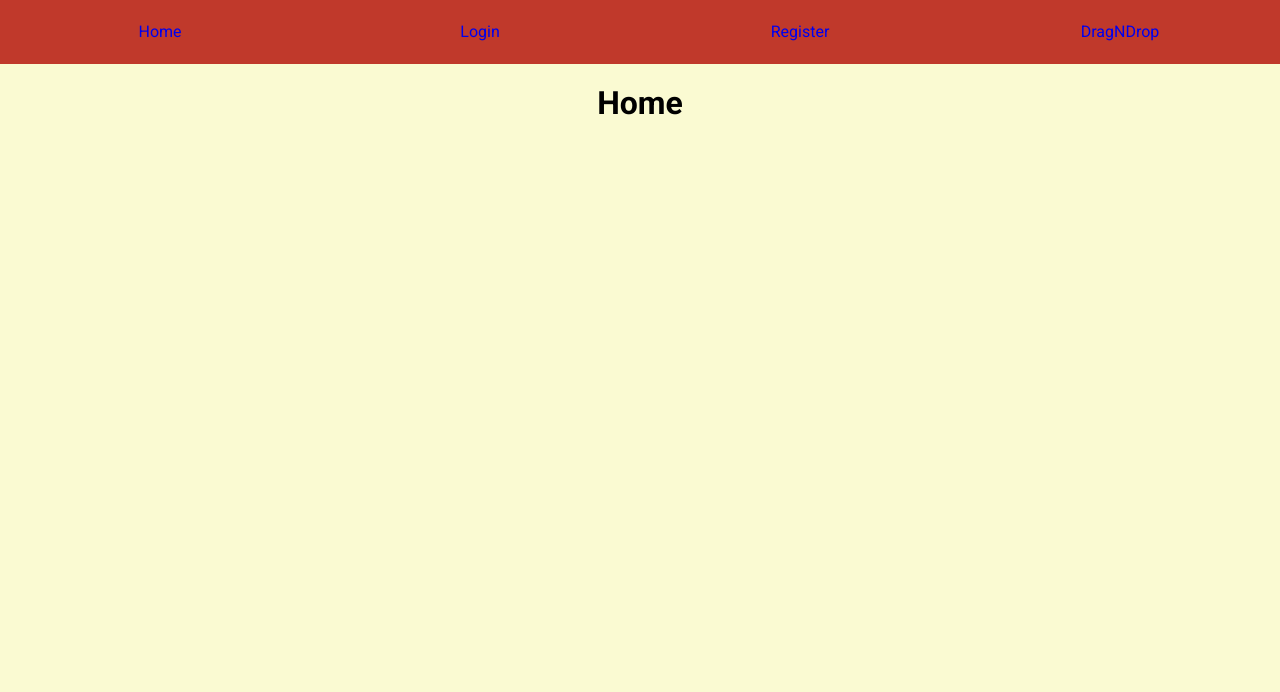
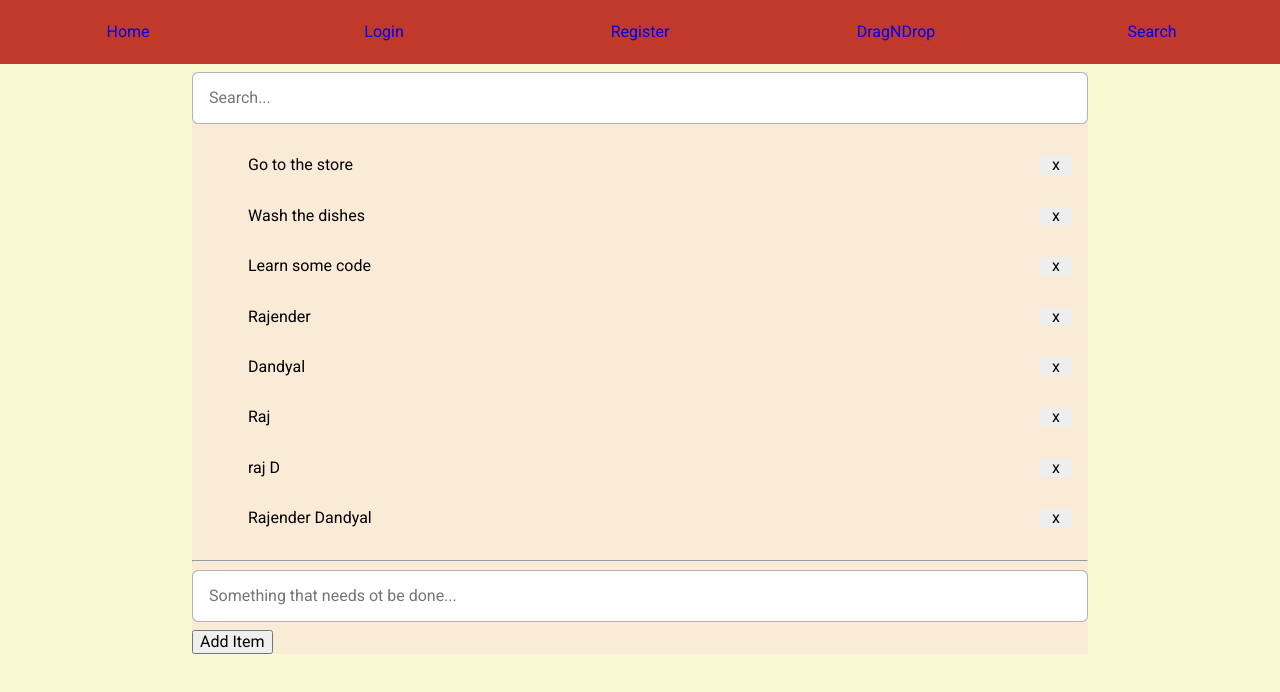
Before and after one commit to RajenderDandyal/React-reuseable-components, a React (Create React App) app in the folder client/: page /search in a window 1280 px wide. Shown: the top 692 px of the page. Built offline with nearby package versions, Linux system fonts and the light colour scheme.

Commit message:
added search static search logic

```diff
--- a/client/src/App.js
+++ b/client/src/App.js
@@ -7,12 +7,14 @@ import Home from "./components/Home/Home";
 import Register from "./components/Auth/Register";
 import Layout from "./components/Layout/Layout";
 import DragAndDrop from "./components/UI/DragNDrop";
+import Search from "./components/Search";
 
 function App() {
   return (
       <div className={classes.App}>
         <Layout>
           <Switch>
+            <Route path={"/search"} component={Search}/>
             <Route path={"/dragndrop"} component={DragAndDrop}/>
             <Route path={"/register"} component={Register}/>
             <Route path={"/login"} component={Login}/>
--- a/client/src/components/Layout/Layout.js
+++ b/client/src/components/Layout/Layout.js
@@ -112,6 +112,22 @@ class Layout extends Component {
         title: "DragNDrop",
         to: "/dragndrop"
       },
+      {
+        dropDownList: [
+          {title: "Home", to: "/"},
+          {title: "Login", to: "/login"},
+          {title: "Register", to: "/register"},
+          {title: "DragNDrop", to: "/dragndrop"},
+          {title: "Home", to: "/"},
+          {title: "Login", to: "/login"},
+          {title: "Register", to: "/register"},
+          {title: "DragNDrop", to: "/dragndrop"},
+        ],
+        parentId: "search",
+        childId: "searchDropDown",
+        title: "Search",
+        to: "/search"
+      },
     ]
   };
   handleMouseEnter = (e, parentId, DropDownId) => {
@@ -123,8 +139,8 @@ class Layout extends Component {
       e.currentTarget.style.backgroundColor = "white";
       dropdown.style.display = "block";
       dropdown.style.left = `-${(document.getElementById(parentId).getBoundingClientRect().left)}px`
-    } else if (e.currentTarget.id === "dragndrop") {
-      console.log("inside dragndrop")
+    } else if (e.currentTarget.id === "search") {
+      console.log("inside search")
 
       // always read the offsetWidth after setting display block
       // never try to read elem.style.width ... elem.offsetWidth
--- /dev/null
+++ b/client/src/components/Search/List.js
@@ -0,0 +1,76 @@
+import React from "react";
+import cl from "./search.module.scss";
+class List extends React.Component {
+	constructor(props) {
+		super(props);
+		this.state = {
+			filtered: []
+		};
+		this.handleChange = this.handleChange.bind(this);
+	}
+
+	componentDidMount() {
+    this.setState({
+      filtered: this.props.items
+    });
+  }
+
+  componentWillReceiveProps(nextProps) {
+    this.setState({
+      filtered: nextProps.items
+    });
+  }
+
+	handleChange(e) {
+		// Variable to hold the original version of the list
+    let currentList = [];
+		// Variable to hold the filtered list before putting into state
+    let newList = [];
+
+		// If the search bar isn't empty
+    if (e.target.value !== "") {
+			// Assign the original list to currentList
+      currentList = this.props.items;
+
+			// Use .filter() to determine which items should be displayed
+			// based on the search terms
+      newList = currentList.filter(item => {
+				// change current item to lowercase
+        const lc = item.toLowerCase();
+				// change search term to lowercase
+        const filter = e.target.value.toLowerCase();
+				// check to see if the current list item includes the search term
+				// If it does, it will be added to newList. Using lowercase eliminates
+				// issues with capitalization in search terms and search content
+        return lc.includes(filter);
+      });
+    } else {
+			// If the search bar is empty, set newList to original task list
+      newList = this.props.items;
+    }
+		// Set the filtered state based on what our rules added to newList
+    this.setState({
+      filtered: newList
+    });
+  }
+
+	render() {
+		return (
+			<div>
+				<input type="text" className="input" onChange={this.handleChange} placeholder="Search..." />
+					<ul>
+						{this.state.filtered.map(item => (
+							<li key={item}>
+								{item} &nbsp;
+								<span
+									className={cl.delete}
+									onClick={() => this.props.delete(item)}
+									>x</span>
+							</li>
+						))}
+					</ul>
+				</div>
+		)
+	}
+}
+export default List;
--- /dev/null
+++ b/client/src/components/Search/index.js
@@ -0,0 +1,84 @@
+import React from "react";
+import List from "./List";
+import cl from "./search.module.scss";
+
+class Search extends React.Component {
+    constructor(props) {
+      super(props);
+      this.state = {
+        list: ["Go to the store", "Wash the dishes", "Learn some code", "Rajender", "Dandyal", "Raj", "raj D", "Rajender Dandyal"]
+      };
+      this.addItem = this.addItem.bind(this);
+      this.removeItem = this.removeItem.bind(this);
+    }
+
+    addItem(e) {
+      // Prevent button click from submitting form
+      e.preventDefault();
+
+      // Create variables for our list, the item to add, and our form
+      let list = this.state.list;
+      const newItem = document.getElementById("addInput");
+      const form = document.getElementById("addItemForm");
+
+      // If our input has a value
+      if (newItem.value != "") {
+        // Add the new item to the end of our list array
+        list.push(newItem.value);
+        // Then we use that to set the state for list
+        this.setState({
+          list: list
+        });
+        // Finally, we need to reset the form
+        newItem.classList.remove("is-danger");
+        form.reset();
+      } else {
+        // If the input doesn't have a value, make the border red since it's required
+        newItem.classList.add("is-danger");
+      }
+    }
+
+    removeItem(item) {
+      // Put our list into an array
+      const list = this.state.list.slice();
+      // Check to see if item passed in matches item in array
+      list.some((el, i) => {
+        if (el === item) {
+          // If item matches, remove it from array
+          list.splice(i, 1);
+          return true;
+        }
+      });
+      // Set state to list
+      this.setState({
+        list: list
+      });
+    }
+
+    render() {
+      return (
+        <div className={cl.content}>
+          <div className={cl.container}>
+            <section className="section">
+                          <List items={this.state.list} delete={this.removeItem} />
+            </section>
+            <hr />
+            <section className="section">
+              <form className="form" id="addItemForm">
+                <input
+                  type="text"
+                  className="input"
+                  id="addInput"
+                  placeholder="Something that needs ot be done..."
+                />
+                <button className="button is-info" onClick={this.addItem}>
+                  Add Item
+                </button>
+              </form>
+            </section>
+          </div>
+        </div>
+      );
+    }
+  }
+  export default Search;
--- /dev/null
+++ b/client/src/components/Search/search.module.scss
@@ -0,0 +1,26 @@
+.content {
+width: 70%;
+margin: auto;
+}
+.container {
+    width: 100%;
+    background-color: antiquewhite;
+    input {
+        padding: 1em;
+    }
+    li {
+        display: flex;
+        justify-content: space-between;
+        padding: 1em;
+    }
+}
+.delete:hover {
+    cursor: pointer;
+}
+.delete {
+    background-color: #eee;
+    display: inline-flex;
+    width: 2em;
+    justify-content: center;
+    align-items: center;
+}
```
